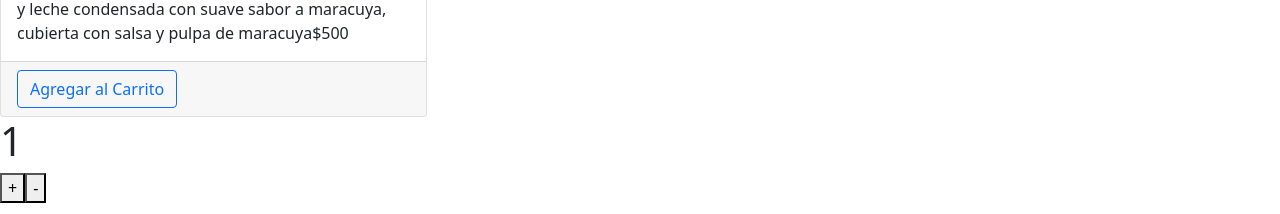
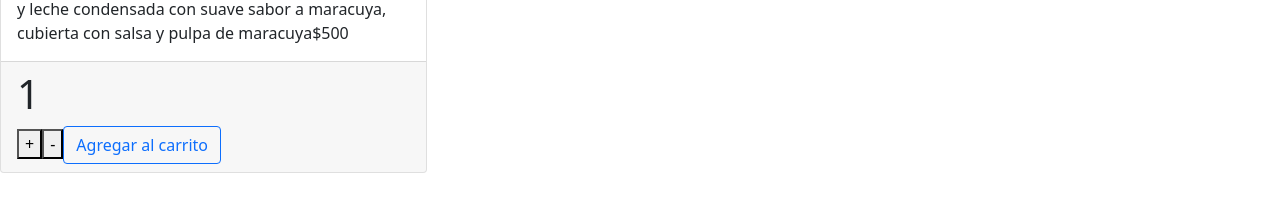
Before and after one commit to DanielRozitchner/myreactappdproject, a React (Create React App) app: page /detalle/1 in a window 1280 px wide. Shown: the part 334-548 px from the top of the page. Built offline with nearby package versions, Linux system fonts and the light colour scheme.

Commit message:
item count en detail

```diff
--- a/src/App.js
+++ b/src/App.js
@@ -1,15 +1,13 @@
 import {BrowserRouter, Routes, Route} from 'react-router-dom';
 import Cart from './components/Cart/Cart';
 
-import ItemCount from './components/ItemCount.js/ItemCount';
 import ItemDetailContainer from './components/ItemDetailContainer/ItemDetailContainer';
 import ItemListContainer from './components/ItemListContainer/ItemListContainer';
 import NavBar from './components/NavBar';
 import './styles/styles.css'
 
 function App() {
-  const inicial = 1
-  const max = 10
+
 
   return (
   <BrowserRouter>
@@ -39,7 +37,7 @@ function App() {
 
       </Routes>
     </div>
-    <ItemCount inicial={inicial} max={max} />
+
     </BrowserRouter>
 
   );
--- a/src/components/ItemCount.js/ItemCount.js
+++ b/src/components/ItemCount/ItemCount.js
@@ -1,24 +1,23 @@
 import React, {useState} from 'react'
 
- const ItemCount = ({max, inicial}) => {
+ const ItemCount = ({ stock, onAdd }) => {
 
 
 
-    const [value, setValue] = useState(inicial)
+    const [value, setValue] = useState(1)
 
     const handleSuma = () => {
-        value < max ?
-        setValue(prev => prev + 1) : alert('compra maxima')
+        value !== stock && setValue(value + 1);
     }
     const handleResta = () => {
-        value > inicial ?
-        setValue(prev => prev - 1) : alert('compra minima')
+        value !== 0 && setValue(value - 1);
     }
     return (
         <div>
             <h1>{value}</h1>
             <button onClick={handleSuma}>+</button>
             <button onClick={handleResta}>-</button>
+            <button disabled={value === 0} onClick={()=> onAdd(value)}className="btn btn-outline-primary btn-block">Agregar al carrito</button>
         </div>
     )
 }
--- a/src/components/ItemDetail/ItemDetail.js
+++ b/src/components/ItemDetail/ItemDetail.js
@@ -1,6 +1,17 @@
+import { useState } from "react";
+import { Link } from "react-router-dom";
+import ItemCount from "../ItemCount/ItemCount"
 
 
 function ItemDetail({ item }) {
+
+  const [goCart, setGoCart] = useState(false);
+
+  const onAdd = (quantityToAdd) => {
+    setGoCart(true);
+    console.log(quantityToAdd)
+  }
+
   return (
     <div
       key={item.id}
@@ -16,9 +27,10 @@ function ItemDetail({ item }) {
                             {`$${item.precio}`}
                     </div>
                     <div className="card-footer">
-                    <button className="btn btn-outline-primary btn-block">
-                      Agregar al Carrito
-                    </button>
+                    {!goCart ? (<ItemCount stock={item.stock} onAdd={onAdd} />
+                    )
+                    : (<Link to="/cart"><button className="btn btn-outline-primary btn-block">Ir al carrito</button></Link>
+                    )}
 
                     </div>
                 </div>
--- a/src/components/helpers/getFetch.js
+++ b/src/components/helpers/getFetch.js
@@ -6,7 +6,7 @@ const productos = [
     detalle:' Minicake con base crocante de chocolate, relleno de crema de quesos y leche condensada con suave sabor a maracuya, cubierta con salsa y pulpa de maracuya' ,
     precio: 500,
     cantidad:1,
-    stock: true },
+    stock: 15 },
     {id: 2,
     foto: 'https://images.deliveryhero.io/image/pedidosya/products/0b5847ce-4ddb-498d-a15c-55ad54496446.jpg?quality=90&width=614&webp=1' ,
     cake: 'MiniCake Chocotorta',
@@ -14,7 +14,7 @@ const productos = [
     detalle: 'Clásica torta de Chocolinas con nuestro toque especial.',
     precio: 500,
     cantidad:1,
-    stock: true },
+    stock: 12 },
     {id: 3,
     foto: 'https://images.deliveryhero.io/image/pedidosya/products/778b84d6-cca4-47d2-849f-d1b4698c6493.jpg?quality=90&width=614&webp=1' ,
     cake: 'MiniCake Bombon Oreo',
@@ -22,7 +22,7 @@ const productos = [
     detalle: 'Minicake con base de galletitas Oreo, relleno de mousse de chocolate cubierta de una capa de Oreo',
     precio: 500,
     cantidad:1,
-    stock: true },
+    stock: 10 },
     {id: 4,
     foto: 'https://images.deliveryhero.io/image/pedidosya/products/99a1d86f-8901-46ce-b10a-9dd0f58b9abe.jpg?quality=90&width=614&webp=1' ,
     cake: 'MiniCake Bombon Frutos Rojos',
@@ -30,7 +30,7 @@ const productos = [
     detalle: 'Minicake con base de galletitas, relleno de mousse de chocolate, cubierta de Frutos Rojos',
     precio: 500,
     cantidad:1,
-    stock: true },
+    stock: 8 },
     {id: 5,
     foto: 'http://delfinodulce.com.ar/wp-content/uploads/2017/07/delfinodulce462-copy.jpg' ,
     cake: 'Cake Cheesecake Maracuya',
@@ -38,7 +38,7 @@ const productos = [
     detalle: 'Cake con base crocante de chocolate, relleno de crema de quesos y leche condensada con suave sabor a maracuya, cubierta con salsa y pulpa de maracuya',
     precio: 500,
     cantidad:1,
-    stock: true },
+    stock: 7 },
     {id: 6,
     foto: 'https://images.deliveryhero.io/image/pedidosya/products/fca138da-d335-4aca-9181-8f1aa4155eb7.jpg?quality=90&width=461&webp=1' ,
     cake: 'Chocotorta Oreo',
@@ -46,7 +46,7 @@ const productos = [
     detalle: 'Chocotorta pero de galletitas Oreo',
     precio: 500,
     cantidad:1,
-    stock: true },
+    stock: 6 },
     {id: 7,
     foto: 'http://delfinodulce.com.ar/wp-content/uploads/2017/07/MG_9879-copyB.jpg' ,
     cake: 'Cake Bombon Oreo',
@@ -54,7 +54,7 @@ const productos = [
     detalle: 'Cake con base de galletitas Oreo, relleno de mousse de chocolate cubierta de una capa de Oreo',
     precio: 500,
     cantidad:1,
-    stock: true },
+    stock: 3 },
     {id: 8,
     foto: 'http://delfinodulce.com.ar/wp-content/uploads/2017/07/MG_4993-copy.jpg' ,
     cake: 'Cake Mousse de chocolate',
@@ -62,7 +62,7 @@ const productos = [
     detalle: 'Mousse de chocolate con base de brownie',
     precio: 500,
     cantidad:1,
-    stock: true }
+    stock: 4 }
 ];
 
 export const getFetch = new Promise((resolve) => {
```
